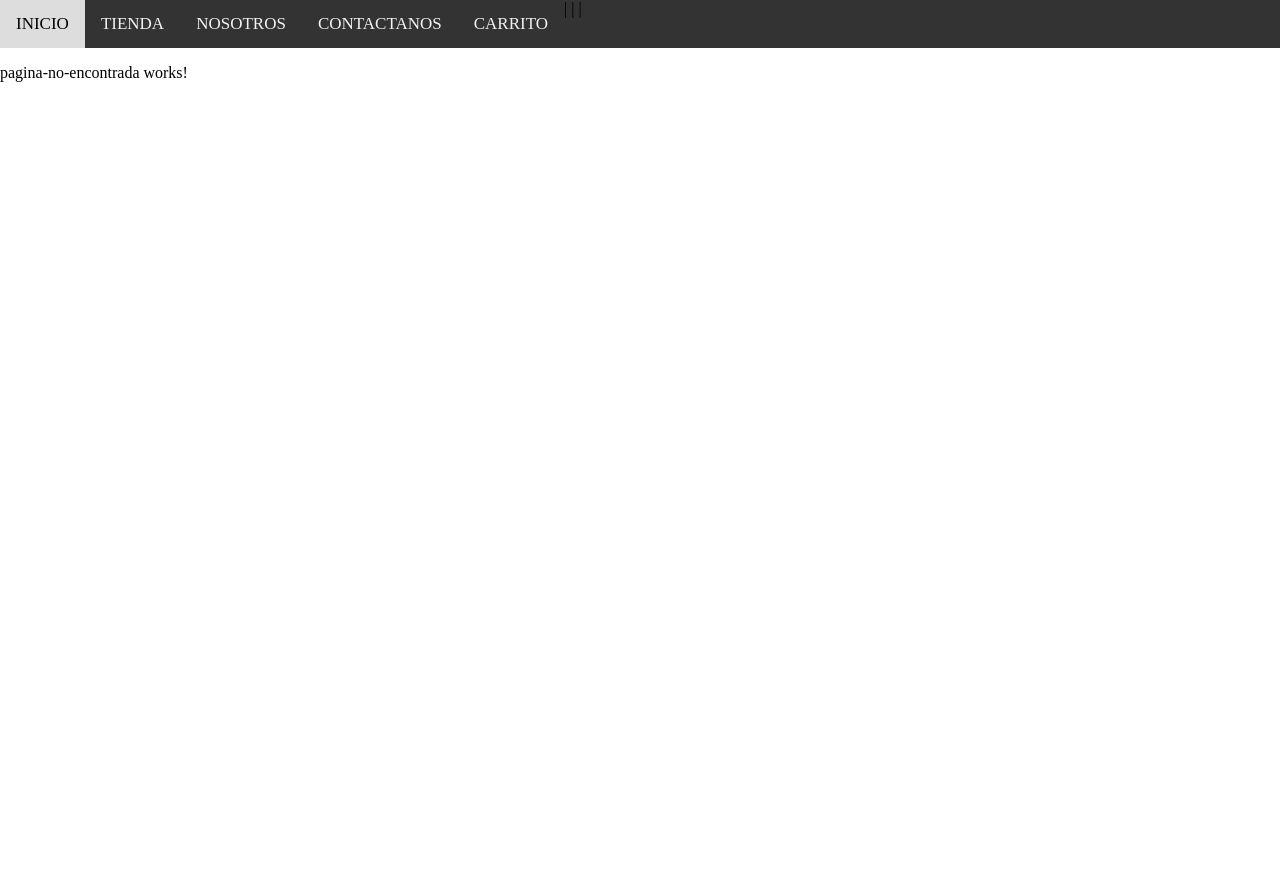
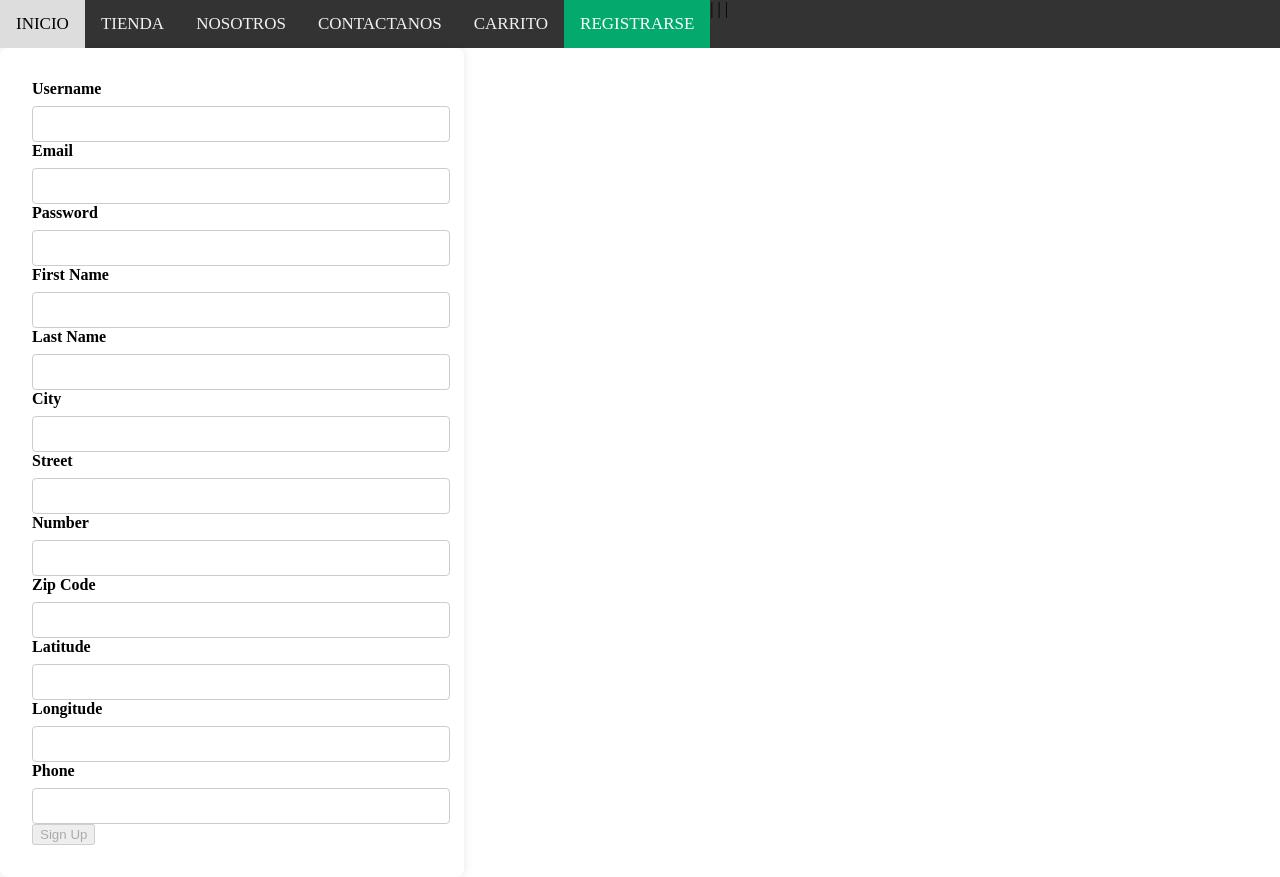
Before and after one commit to A-Joaquin/avanceAngular, an Angular app: page /sign-up in a window 1280 px wide. Before the commit the page ends 800 px from the top, so only its background shows below. Built offline with nearby package versions, Linux system fonts and the light colour scheme.

Commit message:
register implementado

```diff
--- a/src/app/app.component.html
+++ b/src/app/app.component.html
@@ -4,6 +4,6 @@
   <a [routerLink]="['nosotros']" [routerLinkActive]="['active']">Nosotros</a> |
   <a [routerLink]="['contactanos']" [routerLinkActive]="['active']">Contactanos</a>
   <a [routerLink]="['carrito']" [routerLinkActive]="['active']">Carrito</a>
-
+  <a [routerLink]="['sign-up']" [routerLinkActive]="['active']">Registrarse</a>
 </div>
 <router-outlet/>
--- a/src/app/app.routes.ts
+++ b/src/app/app.routes.ts
@@ -7,6 +7,7 @@ import { PaginaNoEncontradaComponent } from './paginas/pagina-no-encontrada/pagi
 import { DetallesComponent } from './paginas/detalles/detalles.component';
 import { CarritoComponent } from './paginas/carrito/carrito.component';
 import { LoginComponent } from './paginas/login/login.component';
+import { SignUpComponent } from './paginas/sign-up/sign-up.component';
 
 export const routes: Routes = [
     {path: 'inicio',component:InicioComponent},
@@ -15,7 +16,9 @@ export const routes: Routes = [
     {path: 'nosotros',component:NosotrosComponent},
     {path: 'contactanos',component:ContactanosComponent},
     {path: 'carrito',component:CarritoComponent},
+    {path: 'sign-up', component:SignUpComponent},
     {path: 'login',component:LoginComponent},
+
     {path: '',redirectTo:'login',pathMatch:'full'},
     {path: '**', component:PaginaNoEncontradaComponent}
 ];
--- /dev/null
+++ b/src/app/paginas/sign-up/sign-up.component.html
@@ -0,0 +1,101 @@
+<div class="sign-up-form">
+    <form [formGroup]="signupForm" (ngSubmit)="onSubmit()">
+      <div>
+        <label for="username">Username</label>
+        <input id="username" formControlName="username" type="text">
+        <div *ngIf="signupForm.get('username')?.invalid && signupForm.get('username')?.touched">
+          Username is required.
+        </div>
+      </div>
+
+      <div>
+        <label for="email">Email</label>
+        <input id="email" formControlName="email" type="email">
+        <div *ngIf="signupForm.get('email')?.invalid && signupForm.get('email')?.touched">
+          Enter a valid email.
+        </div>
+      </div>
+
+      <div>
+        <label for="password">Password</label>
+        <input id="password" formControlName="password" type="password">
+        <div *ngIf="signupForm.get('password')?.invalid && signupForm.get('password')?.touched">
+          Password is required (min 6 characters).
+        </div>
+      </div>
+
+      <div>
+        <label for="firstname">First Name</label>
+        <input id="firstname" formControlName="firstname" type="text">
+        <div *ngIf="signupForm.get('firstname')?.invalid && signupForm.get('firstname')?.touched">
+          First Name is required.
+        </div>
+      </div>
+
+      <div>
+        <label for="lastname">Last Name</label>
+        <input id="lastname" formControlName="lastname" type="text">
+        <div *ngIf="signupForm.get('lastname')?.invalid && signupForm.get('lastname')?.touched">
+          Last Name is required.
+        </div>
+      </div>
+
+      <div>
+        <label for="city">City</label>
+        <input id="city" formControlName="city" type="text">
+        <div *ngIf="signupForm.get('city')?.invalid && signupForm.get('city')?.touched">
+          City is required.
+        </div>
+      </div>
+
+      <div>
+        <label for="street">Street</label>
+        <input id="street" formControlName="street" type="text">
+        <div *ngIf="signupForm.get('street')?.invalid && signupForm.get('street')?.touched">
+          Street is required.
+        </div>
+      </div>
+
+      <div>
+        <label for="number">Number</label>
+        <input id="number" formControlName="number" type="text">
+        <div *ngIf="signupForm.get('number')?.invalid && signupForm.get('number')?.touched">
+          Number is required.
+        </div>
+      </div>
+
+      <div>
+        <label for="zipcode">Zip Code</label>
+        <input id="zipcode" formControlName="zipcode" type="text">
+        <div *ngIf="signupForm.get('zipcode')?.invalid && signupForm.get('zipcode')?.touched">
+          Zip Code is required.
+        </div>
+      </div>
+
+      <div>
+        <label for="lat">Latitude</label>
+        <input id="lat" formControlName="lat" type="text">
+        <div *ngIf="signupForm.get('lat')?.invalid && signupForm.get('lat')?.touched">
+          Latitude is required.
+        </div>
+      </div>
+
+      <div>
+        <label for="long">Longitude</label>
+        <input id="long" formControlName="long" type="text">
+        <div *ngIf="signupForm.get('long')?.invalid && signupForm.get('long')?.touched">
+          Longitude is required.
+        </div>
+      </div>
+
+      <div>
+        <label for="phone">Phone</label>
+        <input id="phone" formControlName="phone" type="text">
+        <div *ngIf="signupForm.get('phone')?.invalid && signupForm.get('phone')?.touched">
+          Phone is required.
+        </div>
+      </div>
+
+      <button type="submit" [disabled]="signupForm.invalid">Sign Up</button>
+    </form>
+  </div>
--- /dev/null
+++ b/src/app/paginas/sign-up/sign-up.component.scss
@@ -0,0 +1,64 @@
+/* Centrar el contenedor del formulario */
+.signup-container, .login-container {
+    display: flex;
+    flex-direction: column;
+    align-items: center;
+    justify-content: center;
+    height: 100vh;
+    background-color: #f5f5f5;
+  }
+
+  form {
+    background: white;
+    padding: 2rem;
+    border-radius: 8px;
+    box-shadow: 0 0 10px rgba(0, 0, 0, 0.1);
+    width: 100%;
+    max-width: 400px;
+  }
+
+  .form-group {
+    margin-bottom: 1.5rem;
+  }
+
+  label {
+    display: block;
+    margin-bottom: 0.5rem;
+    font-weight: bold;
+  }
+
+  input {
+    width: 100%;
+    padding: 0.5rem;
+    border: 1px solid #ccc;
+    border-radius: 4px;
+    font-size: 1rem;
+  }
+
+  input:focus {
+    border-color: #007bff;
+    outline: none;
+    box-shadow: 0 0 5px rgba(0, 123, 255, 0.5);
+  }
+
+  .btn {
+    width: 100%;
+    padding: 0.75rem;
+    background-color: #007bff;
+    color: white;
+    border: none;
+    border-radius: 4px;
+    font-size: 1rem;
+    cursor: pointer;
+    transition: background-color 0.3s;
+  }
+
+  .btn:hover {
+    background-color: #0056b3;
+  }
+
+  .error-message {
+    margin-top: 1rem;
+    color: red;
+    font-weight: bold;
+  }
--- /dev/null
+++ b/src/app/paginas/sign-up/sign-up.component.ts
@@ -0,0 +1,69 @@
+import { Component, OnInit } from '@angular/core';
+import { ReactiveFormsModule, FormBuilder, FormGroup, Validators } from '@angular/forms';
+import { UsuarioService } from '../../services/serviceUsuario/usuario.service';
+import { User } from '../../interfaces/user';
+import { CommonModule } from '@angular/common';
+@Component({
+  selector: 'app-sign-up',
+  standalone: true,
+  imports: [ReactiveFormsModule,CommonModule],
+  templateUrl: './sign-up.component.html',
+  styleUrls: ['./sign-up.component.scss']
+})
+export class SignUpComponent implements OnInit {
+  signupForm!: FormGroup;
+
+  constructor(private fb: FormBuilder, private userService: UsuarioService) {}
+
+  ngOnInit(): void {
+    this.signupForm = this.fb.group({
+      username: ['', [Validators.required]],
+      email: ['', [Validators.required, Validators.email]],
+      password: ['', [Validators.required, Validators.minLength(6)]],
+      firstname: ['', [Validators.required]],
+      lastname: ['', [Validators.required]],
+      city: ['', [Validators.required]],
+      street: ['', [Validators.required]],
+      number: ['', [Validators.required]],
+      zipcode: ['', [Validators.required]],
+      lat: ['', [Validators.required]],
+      long: ['', [Validators.required]],
+      phone: ['', [Validators.required]]
+    });
+  }
+
+  onSubmit(): void {
+    if (this.signupForm.valid) {
+      const formValues = this.signupForm.value;
+      const newUser: Omit<User, 'id'> = {
+        email: formValues.email,
+        username: formValues.username,
+        password: formValues.password,
+        name: {
+          firstname: formValues.firstname,
+          lastname: formValues.lastname
+        },
+        adress: {
+          city: formValues.city,
+          street: formValues.street,
+          number: formValues.number,
+          zipcode: formValues.zipcode,
+          geolocation: {
+            lat: formValues.lat,
+            long: formValues.long
+          }
+        },
+        phone: formValues.phone
+      };
+
+      this.userService.agregarUsuario(newUser).subscribe(
+        response => {
+          console.log('User registered successfully', response);
+        },
+        error => {
+          console.error('There was an error!', error);
+        }
+      );
+    }
+  }
+}
--- a/src/app/services/serviceAuth/auth.service.ts
+++ b/src/app/services/serviceAuth/auth.service.ts
@@ -13,8 +13,8 @@ import {jwtDecode} from 'jwt-decode'; // Ajuste en la importación
 })
 export class AuthService {
 
-
   private apiUrl = 'https://fakestoreapi.com/auth/login';
+  private apiUrl2 = 'https://fakestoreapi.com/users';
 
   constructor(private http: HttpClient) { }
 
--- a/src/app/services/serviceUsuario/usuario.service.ts
+++ b/src/app/services/serviceUsuario/usuario.service.ts
@@ -28,7 +28,7 @@ export class UsuarioService {
   {
     return this.http.get<User[]>("https://fakestoreapi.com/users?sort=desc"); //esto es un observable.
   }
-  agregarUsuario(user: User): Observable<User> {
+  agregarUsuario(user: Omit<User, 'id'>): Observable<User> {
     return this.http.post<User>('https://fakestoreapi.com/users', user);
   }
 
```
Also changed, not shown: src/app/interfaces/user.ts (+14 -0 lines), 1 other file (tests, documents, lock files or other folders).
